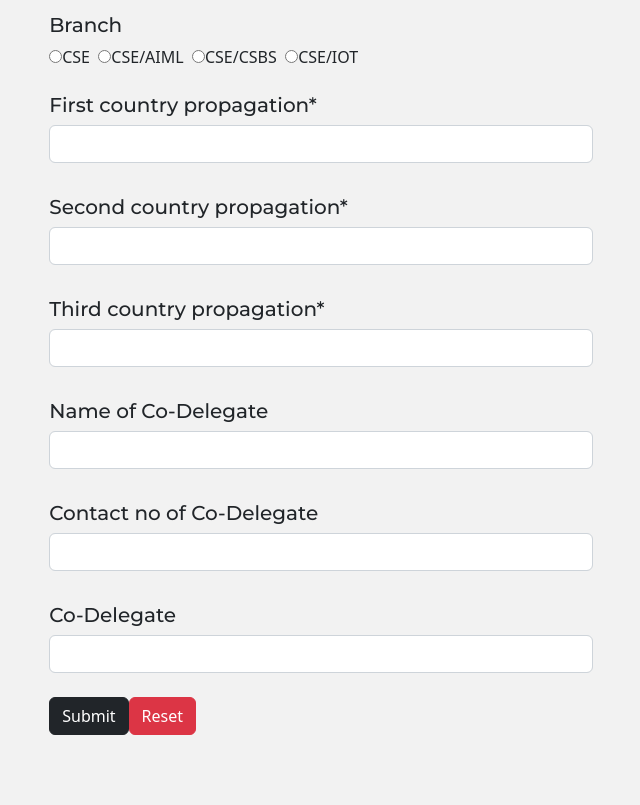
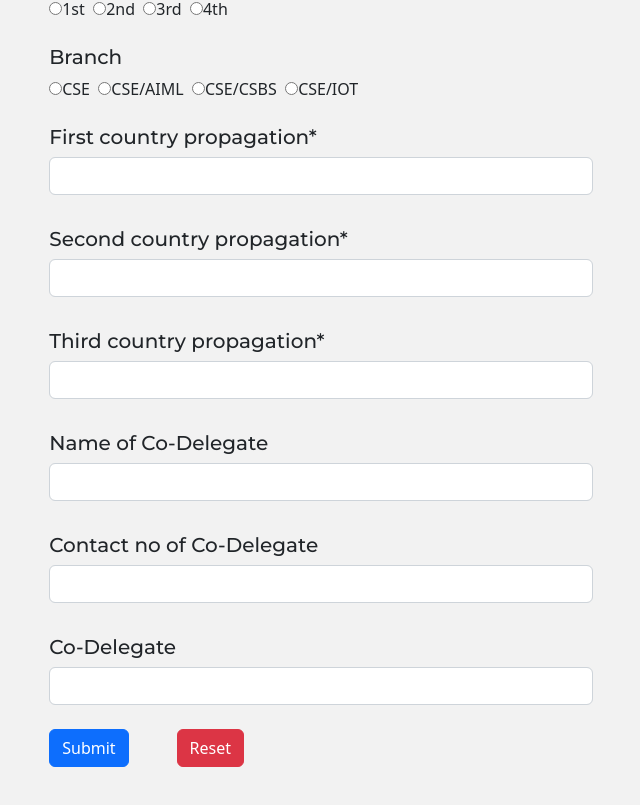
Before and after one commit to debajyoti2050/IEM-MUN-2022, a React (Create React App) app: page /form in a window 1280 px wide. Shown: the part 565-1370 px from the top of the page, without its empty margins (319-959 px from the left). Before the commit the page ends 1300 px from the top, so only its background shows below. Built offline with nearby package versions, Linux system fonts and the light colour scheme.

Commit message:
form update

```diff
--- a/src/components/applyform/FinalForm.js
+++ b/src/components/applyform/FinalForm.js
@@ -5,7 +5,8 @@ import './form.css'
 
 function App() {
   return (
-    <div className="container mt-3">
+    <>
+    <div className="container mt-5 mb-5">
       <div className="row center">
         <div className="col-md-7 col-lg-7 center">
           <Signup />
@@ -15,6 +16,8 @@ function App() {
         </div> */}
       </div>
     </div>
+    </>
+
   );
 }
 
--- a/src/components/applyform/components/Signup.jsx
+++ b/src/components/applyform/components/Signup.jsx
@@ -166,10 +166,10 @@ export const Signup = () => {
 
             {/* <FormExample/> */}
 
-            <button className="btn btn-dark mt-3" type="submit">
+            <button className="btn btn-primary mt-3" type="submit">
               Submit
             </button>
-            <button className="btn btn-danger mt-3 ml-3" type="reset">
+            <button className="btn btn-danger mt-3 ml-3 mx-5" type="reset">
               Reset
             </button>
           </Form>
```
